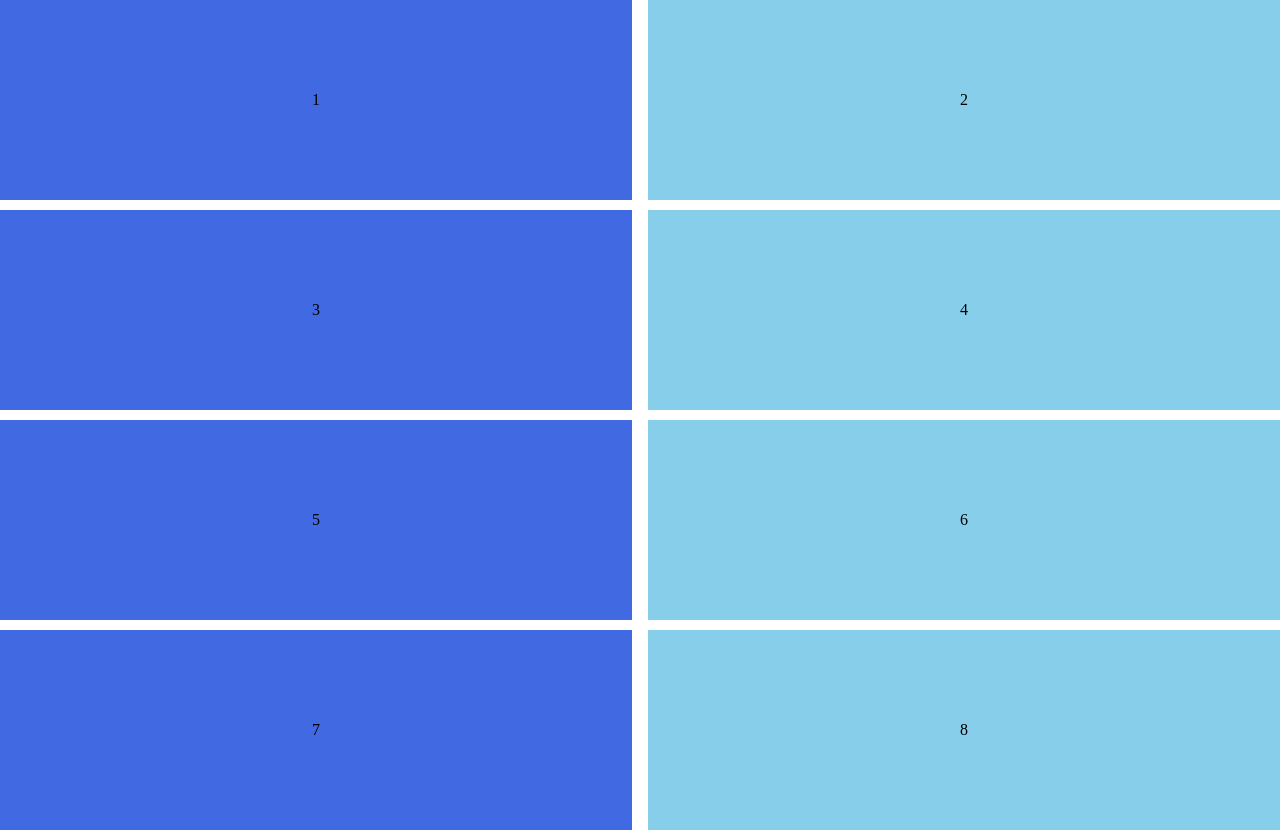
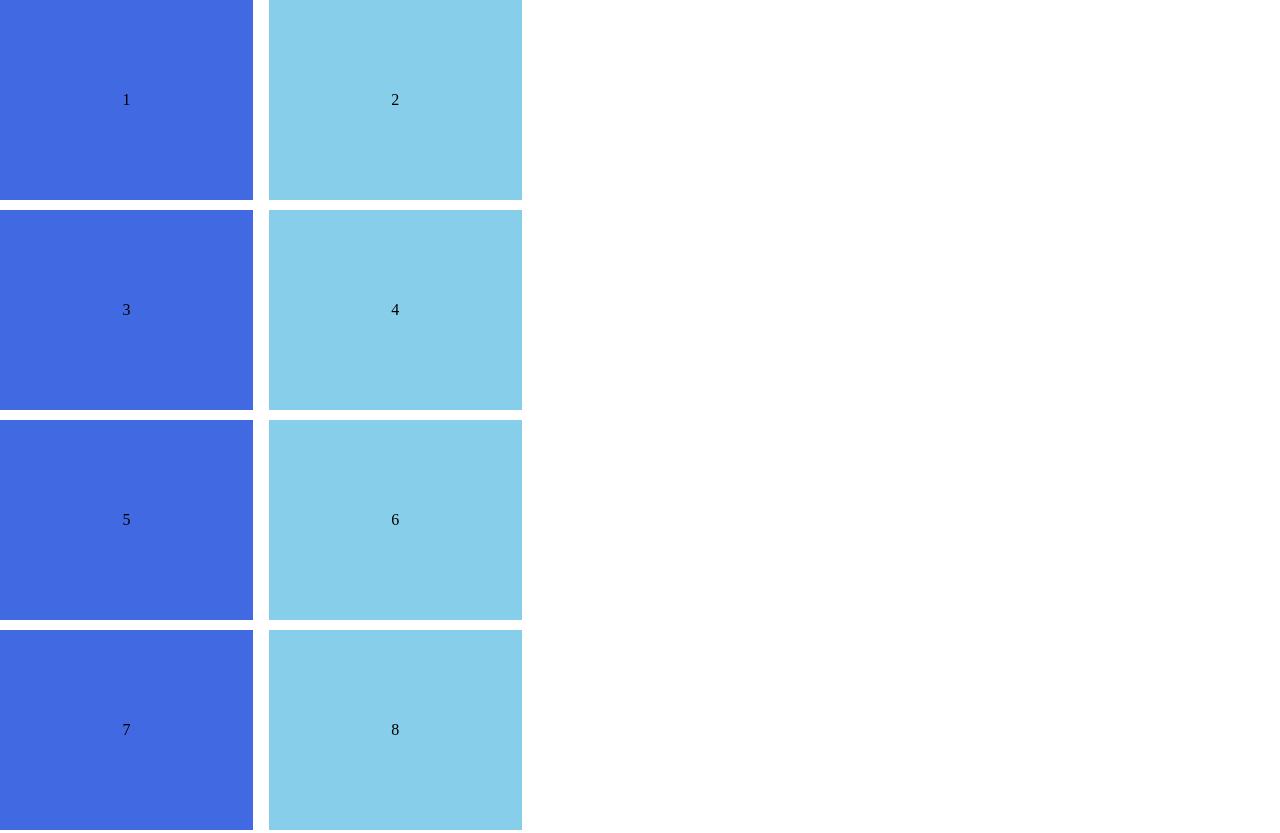
Before and after one commit to KelviMiranda/cursoGrid, a plain HTML site: page 002-repeat_minmax/index.html in a window 1280 px wide. Shown: the top 833 px of the page. Drawn offline with Linux system fonts and the light colour scheme.

Commit message:
unidade fr do cssGrid

```diff
--- a/002-repeat_minmax/css/style.css
+++ b/002-repeat_minmax/css/style.css
@@ -24,7 +24,7 @@ body{
 
 .container{
     display: grid;
-    grid-template-columns: repeat(2, minmax(100px, 1fr));
+    grid-template-columns: repeat(2, minmax(100px, .2fr));
     grid-column-gap: 1rem;
     grid-row-gap: 10px;
     grid-template-rows: 200px 200px 200px ;
--- /dev/null
+++ b/003-unidade-fr/css/style.css
@@ -0,0 +1,33 @@
+/*
+   A unidade fr (fração) é uma unidade de medida utilizada exclusivamente no contexto do CSS Grid Layout.
+   Ela é usada para definir as proporções das colunas ou linhas em uma grade (grid).
+
+  A unidade fr representa uma fração do espaço disponível dentro do grid container.
+  Quando você usa fr para definir o tamanho de uma coluna ou linha,
+  ela receberá uma parte proporcional do espaço restante após alocar espaço para as outras colunas ou linhas definidas de forma fixa ou por outras unidades de medida.
+*/
+
+body{
+    margin: 0;
+    padding: 0;
+    box-sizing: border-box;
+}
+
+.container{
+    display: grid;
+    grid-template-columns: 1fr 2fr 1fr;
+    grid-column-gap: 1rem;
+    grid-row-gap: 10px;
+    grid-template-rows: repeat(3, 50px) ;
+    grid-auto-rows: 200px;
+}
+
+.container > div{
+    display: flex;
+    justify-content: center;
+    align-items: center;
+    background-color: royalblue;
+}
+.container > div:nth-child(even){
+    background-color: skyblue;
+}
```
Also changed, not shown: 003-unidade-fr/index.html (added, +27 -0 lines).
